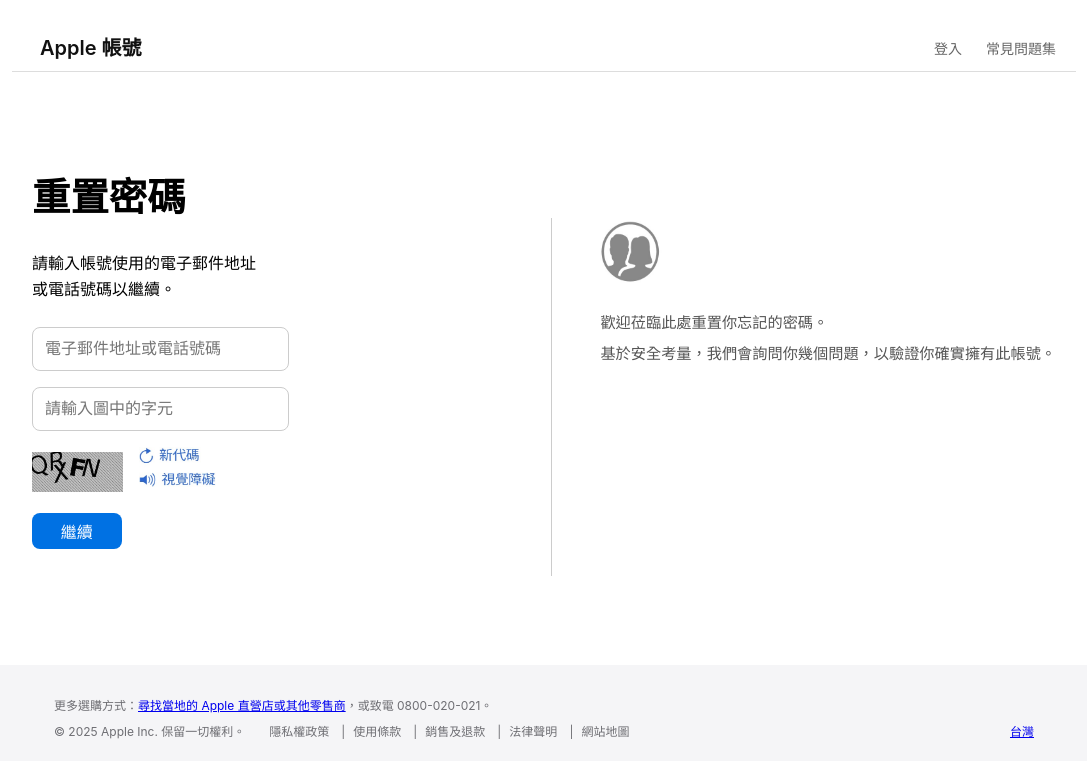
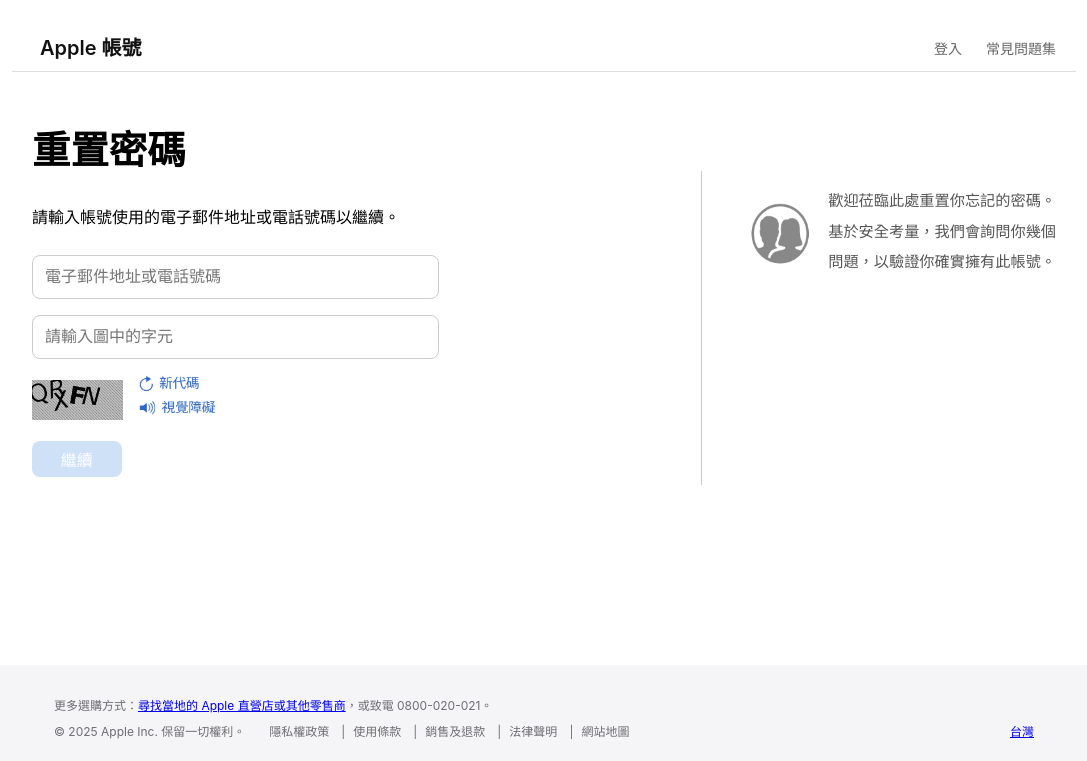
Before and after one commit to Allison-s1810822006/WebDesign-HW3-Phishing-Websites, a plain HTML site: page reset.html in a window 1280 px wide. Shown: the part 39-800 px from the top of the page, without its empty margins (96-1183 px from the left). Drawn offline with Linux system fonts and the light colour scheme.

Commit message:
Update reset.html
設定重置密碼頁面，右邊內容物設定

```diff
--- a/reset.html
+++ b/reset.html
@@ -6,6 +6,7 @@
     <link rel="stylesheet" href="apple.css">
 </head>
 <body>
+<body class="reset-page">
 <!-- 🔹 上方兩列導覽列 -->
 <header class="navbar">
     <div class="navbar-top">
@@ -63,18 +64,19 @@
                 </div>
             </div>
 
-            <button class="button">繼續</button>
+            <button class="button" id="submitBtn" disabled>繼續</button>
         </div>
 
         <!-- 右邊說明區塊 -->
         <div class="reset-info">
-            <img src="img/inspect-icon.jpg" alt="帳號圖示" class="info-icon" />
-            <p>
-                歡迎莅臨此處重置你忘記的密碼。<br />
-                基於安全考量，我們會詢問你幾個問題，以驗證你確實擁有此帳號。
-            </p>
+            <div class="info-wrapper">
+                <img src="img/inspect-icon.jpg" alt="帳號圖示" class="info-icon" />
+                <p>
+                    歡迎莅臨此處重置你忘記的密碼。<br />
+                    基於安全考量，我們會詢問你幾個<br />問題，以驗證你確實擁有此帳號。
+                </p>
+            </div>
         </div>
-    </div>
 </main>
 
 
@@ -105,5 +107,6 @@
             </div>
         </div>
 </footer>
+<script src="apple.js"></script>
 </body>
 </html>
```
